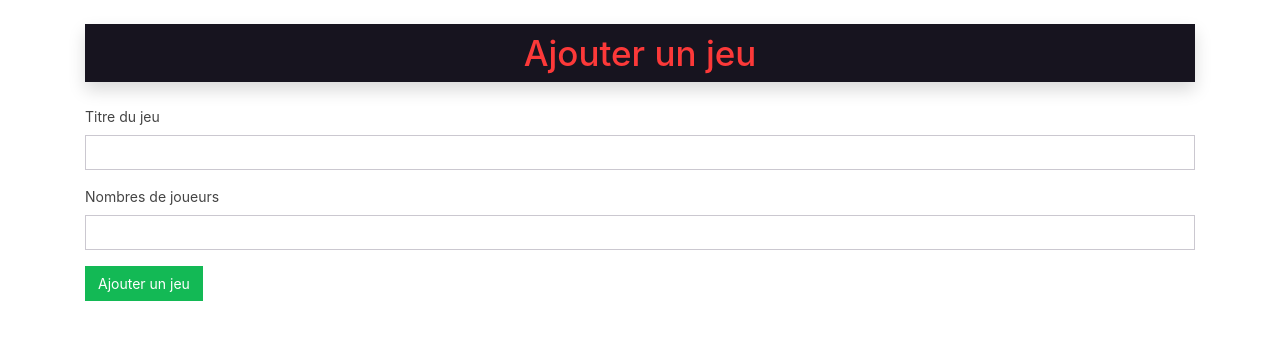
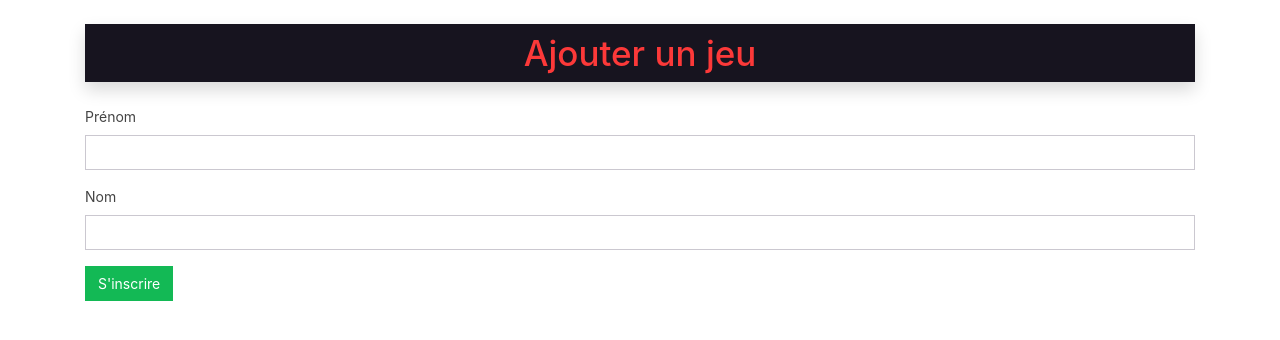
Before and after one commit to essasoufiane/siteWeb_PourVTC_en_POO_MVC, a PHP site: page /games/add in a window 1280 px wide. Shown: the part 75-415 px from the top of the page. Run offline with PHP 8.4, Linux system fonts and the light colour scheme; data that the repository does not hold is empty; some libraries are stand-ins or nearby versions.

Commit message:
ajout de conducuteur +(petit_bug)

```diff
--- a/MVC-POO-PHP-FromScratch-main/modele/GameManager.php
+++ b/MVC-POO-PHP-FromScratch-main/modele/GameManager.php
@@ -37,7 +37,7 @@ class GameManager extends Manager {
 
     public function newGameDB($title,$nbPlayers){
         // $req = "INSERT INTO games (title, nb_players) VALUES (:title, :nbPlayers)";
-        $req = "INSERT INTO games (prenom, nom) VALUES (:prenom, :nom)";
+        $req = "INSERT INTO conducteur (prenom, nom) VALUES (:prenom, :nom)";
         $statement = $this->getBdd()->prepare($req);
         $statement->bindValue(":prenom",$title, PDO::PARAM_STR);
         $statement->bindValue(":nom",$nbPlayers, PDO::PARAM_INT);
--- a/MVC-POO-PHP-FromScratch-main/view/new.game.view.php
+++ b/MVC-POO-PHP-FromScratch-main/view/new.game.view.php
@@ -2,14 +2,14 @@
 
 <form method="POST" action="<?= URL ?>games/gvalid">
   <div class="form-group">
-    <label for="title">Titre du jeu</label>
-    <input type="text" name="title" class="form-control" id="title">
+    <label for="title">Prénom</label>
+    <input type="text" name="prenom" class="form-control" id="title">
   </div>
   <div class="form-group">
-    <label for="nbPlayers">Nombres de joueurs</label>
-    <input type="text" name="nbPlayers" class="form-control" id="nbPlayers">
+    <label for="nbPlayers">Nom</label>
+    <input type="text" name="nom" class="form-control" id="nbPlayers">
   </div>
-  <button class="btn btn-success" type="submit">Ajouter un jeu</button>
+  <button class="btn btn-success" type="submit">S'inscrire</button>
 </form>
 
 <?php
```
